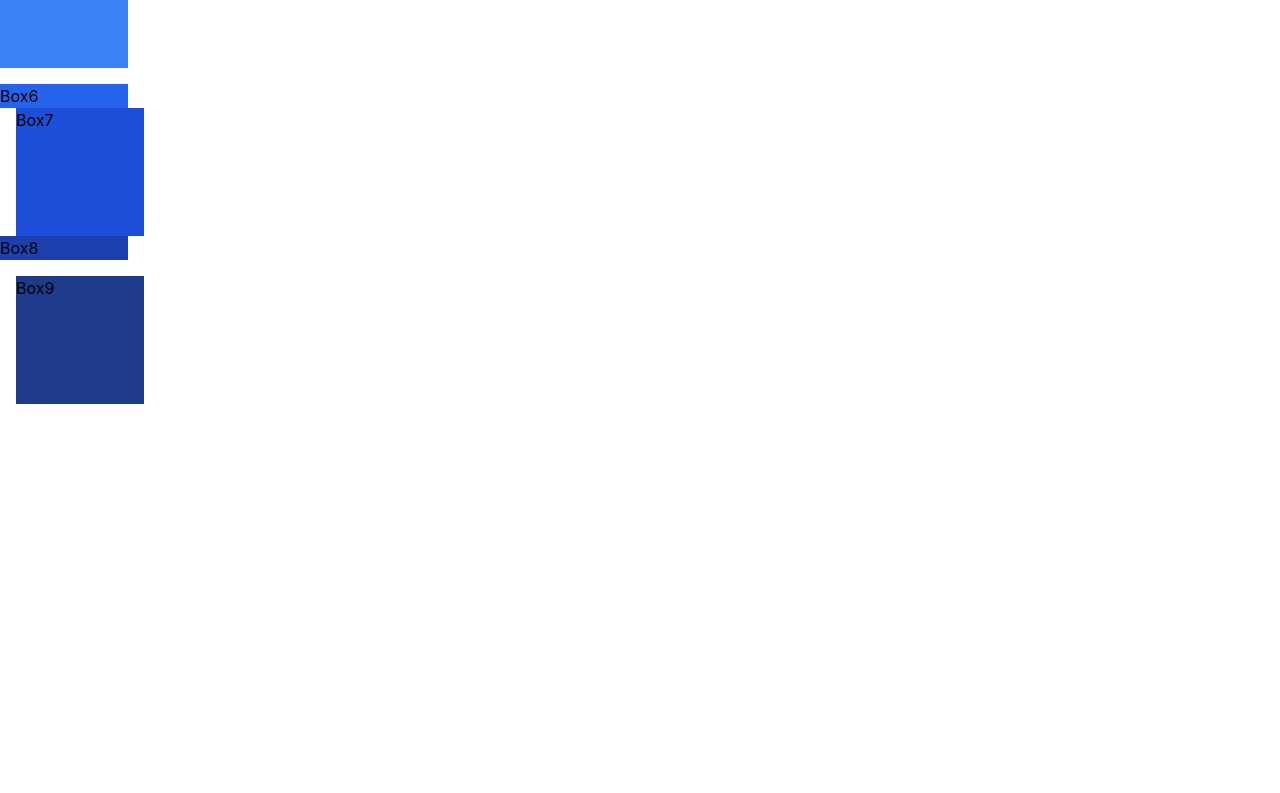
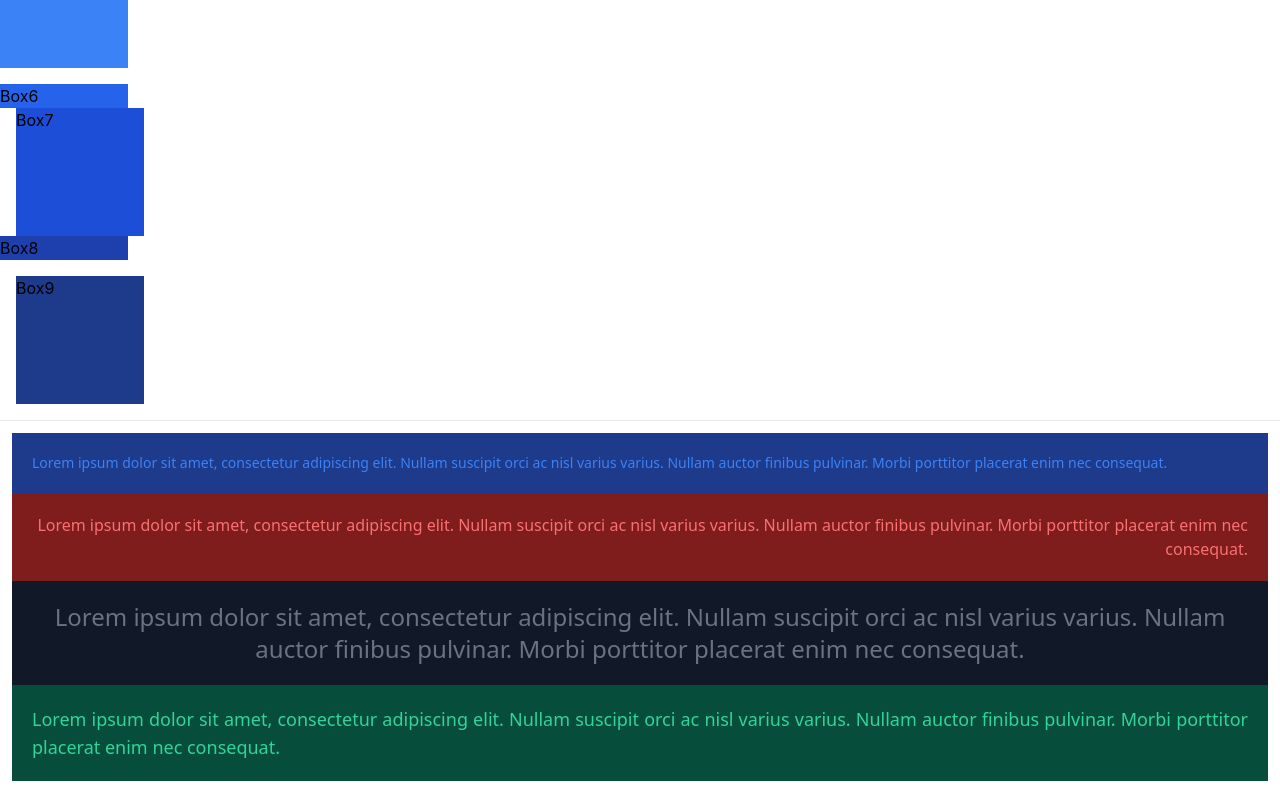
Before and after one commit to Sakshi6401/Tailwind, a React (Create React App) app: page / in a window 1280 px wide. Shown: the part 412-1205 px from the top of the page. Before the commit the page ends 832 px from the top, so only its background shows below. Built offline with nearby package versions, Linux system fonts and the light colour scheme.

Commit message:
made the code a bit cleaner and practiced text formatting

```diff
--- a/public/index.html
+++ b/public/index.html
@@ -28,6 +28,7 @@
     <title>React App</title>
   </head>
   <body>
-    <div id="root"></div>
+    <div id="root">
+    </div>
   </body>
 </html>
--- a/src/App.js
+++ b/src/App.js
@@ -1,17 +1,13 @@
 import './App.css';
+import Box from "./practice/box";
+import Text from './practice/text';
 
 function App() {
   return (
     <div className='h-full'>
-      <div className='bg-blue-100 w-32 h-32 mb-4 px-5'>Box1</div>
-      <div className='bg-blue-200 w-32 h-6 mt-4 py-5'>Box2</div>
-      <div className='bg-blue-300 w-32 h-32 ml-4'>Box3</div>
-      <div className='bg-blue-400 w-32 h-6 mb-4'>Box4</div>
-      <div className='bg-blue-500 w-32 h-32 mb-4 p-10'>Box5</div>
-      <div className='bg-blue-600 w-32 h-6 mt-4'>Box6</div>
-      <div className='bg-blue-700 w-32 h-32 ml-4'>Box7</div>
-      <div className='bg-blue-800 w-32 h-6 mr-4'>Box8</div>
-      <div className='bg-blue-900 w-32 h-32 m-4'>Box9</div>
+      <Box />
+      <hr />
+      <Text />
     </div>
 
   );
--- /dev/null
+++ b/src/practice/box.js
@@ -0,0 +1,17 @@
+import React from 'react';
+
+const Box = () => (
+    <div>
+      <div className='bg-blue-100 w-32 h-32 mb-4 px-5'>Box1</div>
+      <div className='bg-blue-200 w-32 h-6 mt-4 py-5'>Box2</div>
+      <div className='bg-blue-300 w-32 h-32 ml-4'>Box3</div>
+      <div className='bg-blue-400 w-32 h-6 mb-4'>Box4</div>
+      <div className='bg-blue-500 w-32 h-32 mb-4 p-10'>Box5</div>
+      <div className='bg-blue-600 w-32 h-6 mt-4'>Box6</div>
+      <div className='bg-blue-700 w-32 h-32 ml-4'>Box7</div>
+      <div className='bg-blue-800 w-32 h-6 mr-4'>Box8</div>
+      <div className='bg-blue-900 w-32 h-32 m-4'>Box9</div>
+    </div>
+);
+
+export default Box;
--- /dev/null
+++ b/src/practice/text.js
@@ -0,0 +1,20 @@
+import React from 'react';
+
+const Text = () => (
+    <div className='m-3 font-sans'>
+        <p className='p-5 text-sm text-left bg-blue-900 text-blue-500'>
+            Lorem ipsum dolor sit amet, consectetur adipiscing elit. Nullam suscipit orci ac nisl varius varius. Nullam auctor finibus pulvinar. Morbi porttitor placerat enim nec consequat.
+        </p>
+        <p className='p-5 text-base text-right bg-red-900 text-red-400'>
+            Lorem ipsum dolor sit amet, consectetur adipiscing elit. Nullam suscipit orci ac nisl varius varius. Nullam auctor finibus pulvinar. Morbi porttitor placerat enim nec consequat.
+        </p>
+        <p className='p-5 text-2xl text-center bg-gray-900 text-gray-500'>
+            Lorem ipsum dolor sit amet, consectetur adipiscing elit. Nullam suscipit orci ac nisl varius varius. Nullam auctor finibus pulvinar. Morbi porttitor placerat enim nec consequat.
+        </p>
+        <p className='p-5 text-lg text-justify bg-green-900 text-green-400'>
+            Lorem ipsum dolor sit amet, consectetur adipiscing elit. Nullam suscipit orci ac nisl varius varius. Nullam auctor finibus pulvinar. Morbi porttitor placerat enim nec consequat.
+        </p>
+    </div>
+);
+
+export default Text;
```
